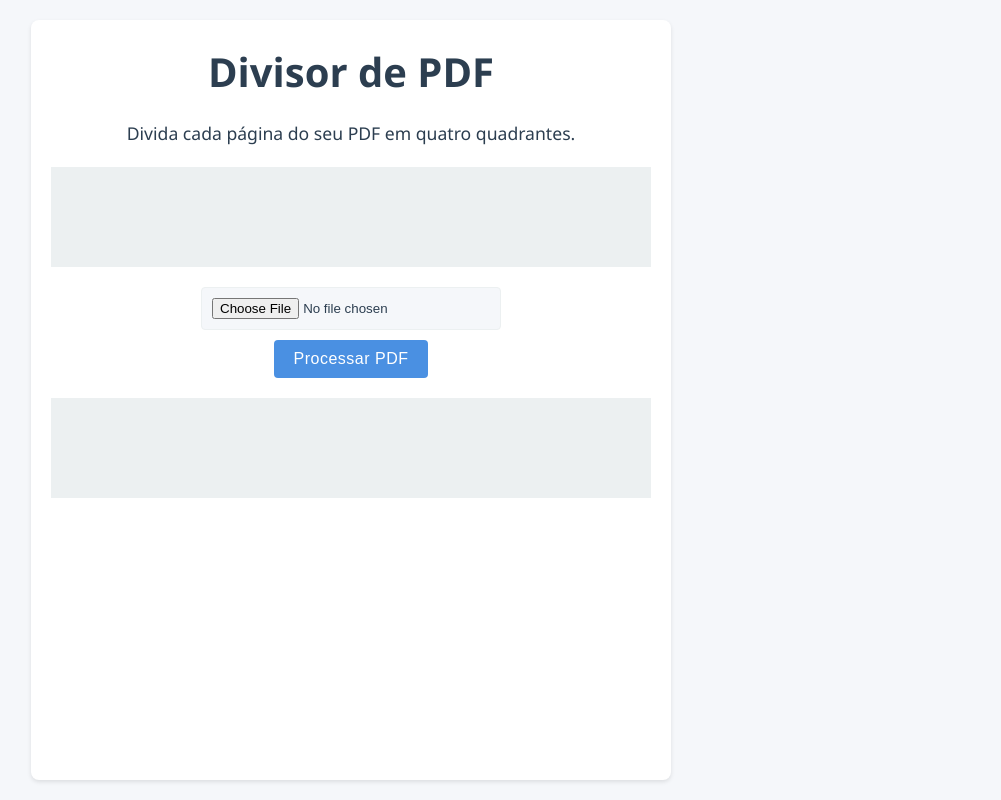
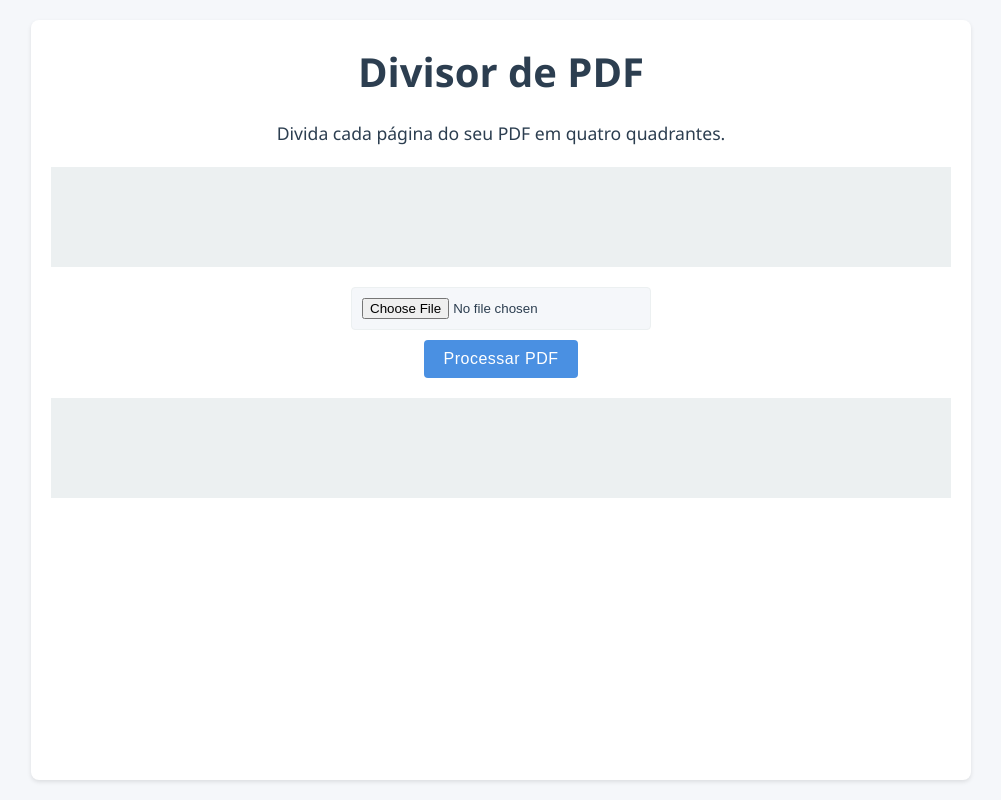
Before and after one commit to xFireHide/converter, a Flask app: page / in a window 1280 px wide. Shown: the whole page, without its empty margins (129-1130 px from the left). Run offline with Flask 3, Linux system fonts and the light colour scheme.

Commit message:
Update style.css

```diff
--- a/static/style.css
+++ b/static/style.css
@@ -64,14 +64,16 @@ body {
   text-align: center;
 }
 
-/* Área lateral transparente para AdSense */
+/* Área lateral para AdSense, soma espaço apenas se houver conteúdo */
 .sidebar {
   position: sticky;
   top: 20px;
-  width: 300px;
   background-color: transparent;
   padding: 0;
   margin: 0;
+}
+.sidebar:empty {
+  display: none;
 }
 
 h1 {
@@ -79,10 +81,11 @@ h1 {
   margin-bottom: 15px;
 }
 
-p,
-.description {
+.description,
+p {
   margin: 10px 0;
   font-size: 1.1rem;
+  text-align: center;
 }
 
 .ads-banner-top,
```
